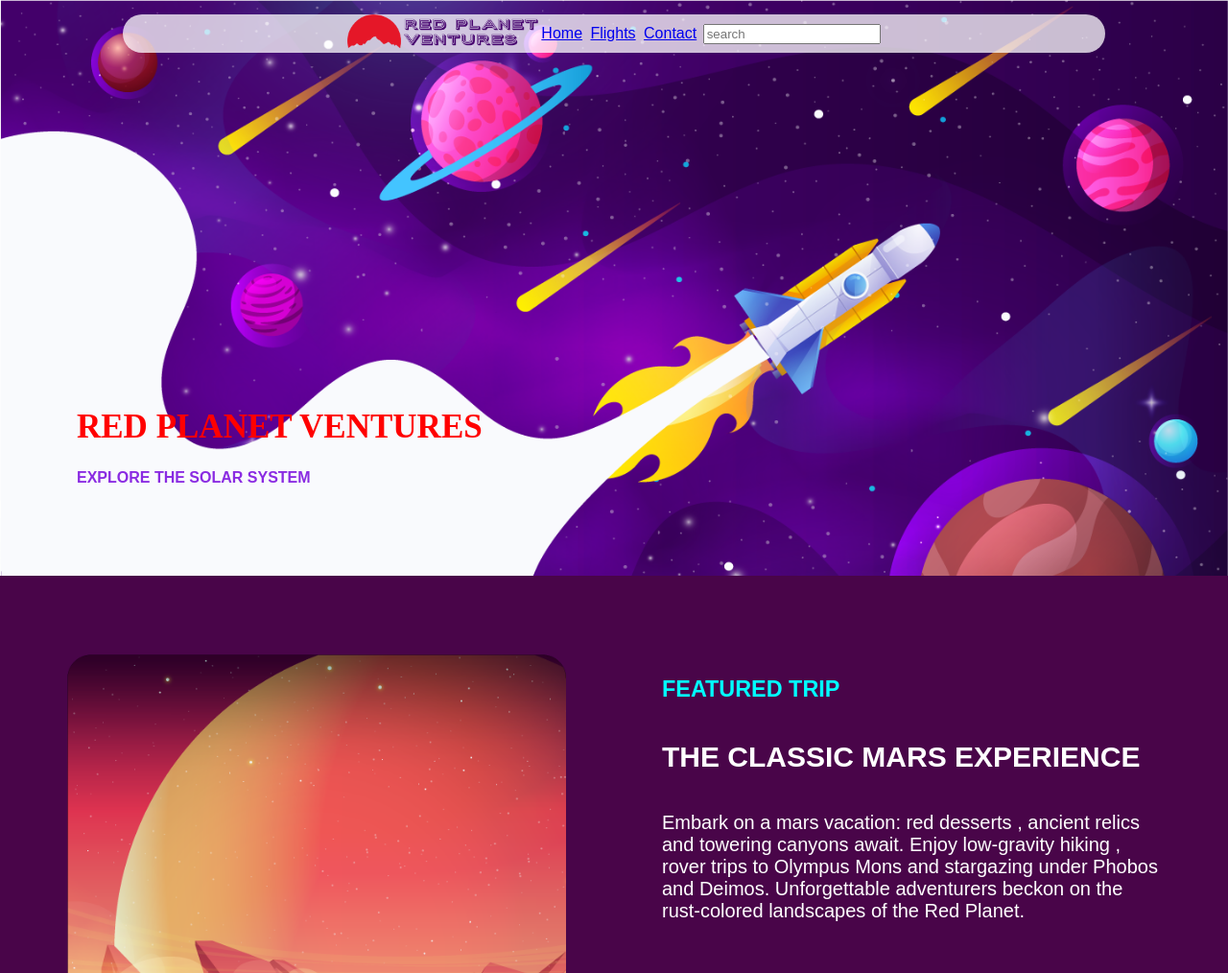
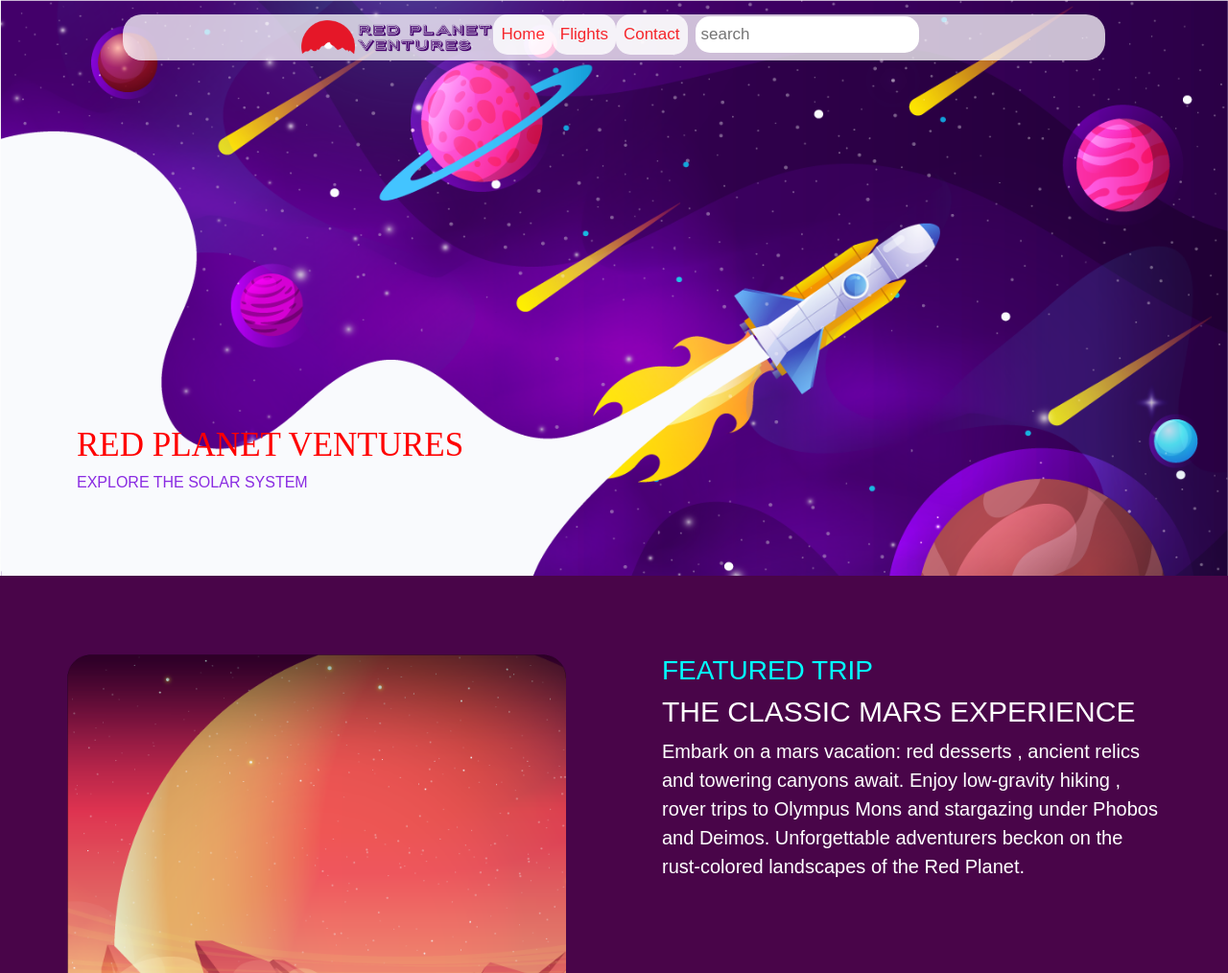
Before and after one commit to Curtis-Alben/RED_PLANET_VENTURES, a plain HTML site: page index.html in a window 1280 px wide. Shown: the top 1014 px of the page at 96% size. Drawn offline with nearby package versions, Linux system fonts and the light colour scheme.

Commit message:
navigation bar

```diff
--- a/css/main.css
+++ b/css/main.css
@@ -2,7 +2,7 @@
 body {
     margin: 0;
     font-family: Arial, Helvetica, sans-serif;
-
+   overflow-y: hidden;
 }
 
 /* NAVBAR */
@@ -19,7 +19,7 @@ nav {
     margin-left: 10%;
     margin-right: 10%;
     margin-top: 15px;
-
+    z-index: +1;
 
 }
 
@@ -39,7 +39,9 @@ nav {
 
 
 
-
+header {
+    z-index: -1;
+}
 
 
 
@@ -226,7 +228,7 @@ p2 {
         background-position: right;
         padding: 2em 4em;
         width: 100%;
-        margin: 50px 0;
+
         border-radius: 20px;
 
     }
--- a/index.html
+++ b/index.html
@@ -7,6 +7,7 @@
     <meta name="viewport" content="width-device-width, initial-scale-1.0">
     <meta name="keyword" content="Mars, Space Travel, Saturn, Ventures">
     <meta name="author" content="CURTIS J ALBEN , 241190">
+    <link href="https://cdn.jsdelivr.net/npm/bootstrap@5.3.3/dist/css/bootstrap.min.css" rel="stylesheet" integrity="sha384-QWTKZyjpPEjISv5WaRU9OFeRpok6YctnYmDr5pNlyT2bRjXh0JMhjY6hW+ALEwIH" crossorigin="anonymous">
 
       <title>RED PLANET VENTURES</title>
 
@@ -16,16 +17,26 @@
 <body>
 
   <nav>
-    <div class="logo">
-      <img src="Assets/Images/logo.png" width="200px">
+    <div class="topNavHome"></div>
+
+    <a
+
+    href="index.html"><img src="../Assets/Images/logo.png" width="200px">
+
+    </a>
+
+
+    <div class="topNavCenterHome">
+
+      <a class="active" href="../index.html">Home</a>
+      <a class="active" href="../pages/flights.html">Flights</a>
+      <a class="active" href="../pages/contact.html">Contact</a>
+      <input type="text" placeholder="search">
+
+
     </div>
-    <div class="nav-list">
-      <a class="active nav-item" href="index.html">Home</a>
-      <a class="active nav-item" href="pages/flights.html">Flights</a>
-      <a class="active nav-item" href="pages/contact.html">Contact</a>
-      <input type="text nav-search" placeholder="search">
-    </div>
-  </nav>
+
+    </nav>
 
   <header>
 
@@ -208,7 +219,8 @@ unparalleled comfort and convenience as you journey to your planet of choice , e
 
 
 
-
+  <script src="https://cdn.jsdelivr.net/npm/bootstrap@5.3.3/dist/js/bootstrap.bundle.min.js" integrity="sha384-YvpcrYf0tY3lHB60NNkmXc5s9fDVZLESaAA55NDzOxhy9GkcIdslK1eN7N6jIeHz" crossorigin="anonymous"></script>
+  <script src="Javascript/index.js"></script>
 </body>
 
 </html>
```
Also changed, not shown: pages/flights.html (+2 -1 lines), Javascript/index.js (added).
